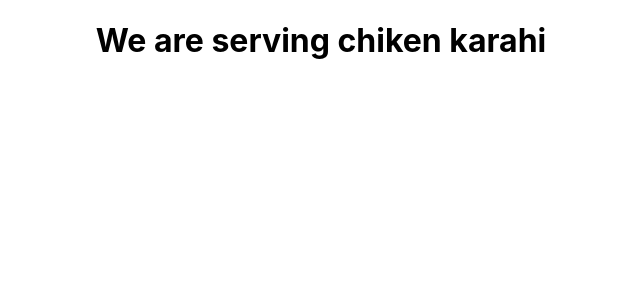
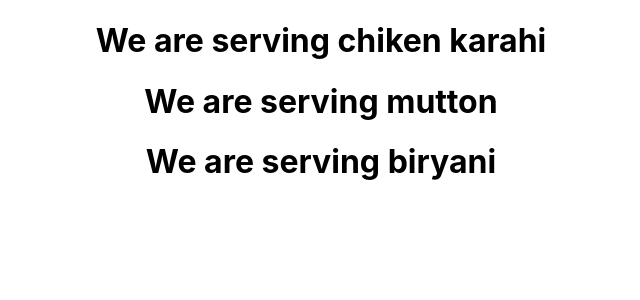
Before and after one commit to farhan523/project004, a React (Create React App) app: page / in a window 1280 px wide. Shown: the top 300 px of the page, without its empty margins (319-959 px from the left). Built offline with nearby package versions, Linux system fonts and the light colour scheme.

Commit message:
Update App.js

```diff
--- a/src/App.js
+++ b/src/App.js
@@ -6,6 +6,8 @@ function App() {
     return(
       <div>
         <Dinner dishName="chiken karahi"/>
+        <Dinner dishName="mutton"/>
+        <Dinner dishName="biryani"/>
       </div>
     );
 }
```
